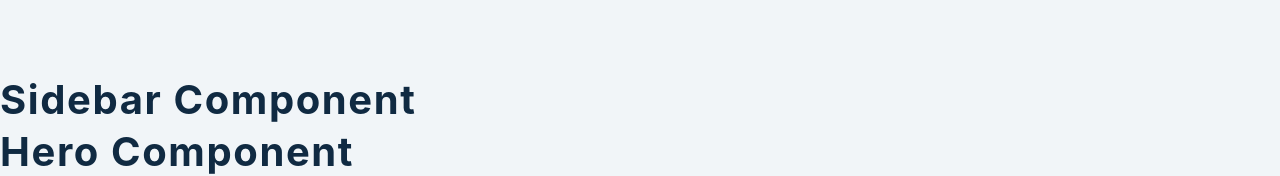
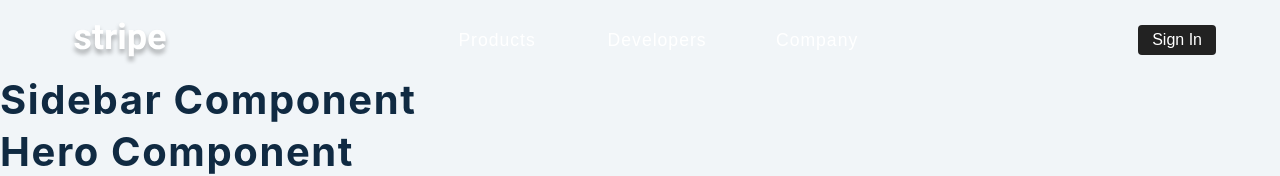
Before and after one commit to Ilie1985/stripe_submenu_reactjs, a React (Create React App) app: page / in a window 1280 px wide. Shown: the top 176 px of the page. Built offline with nearby package versions, Linux system fonts and the light colour scheme.

Commit message:
navbar com

```diff
--- a/src/Navbar.js
+++ b/src/Navbar.js
@@ -1,17 +1,38 @@
-import React from 'react'
-import logo from './images/logo.svg'
-import { FaBars } from 'react-icons/fa'
+import React from "react";
+import logo from "./images/logo.svg";
+import { FaBars } from "react-icons/fa";
 import { useGlobalContext } from "./context";
 
 const Navbar = () => {
-const {openSideBar,openSubMenu,closeSubmenu}=useGlobalContext()
+  const { openSideBar, openSubMenu, closeSubmenu } = useGlobalContext();
 
+  return (
+    <nav className="nav">
+      <div className="nav-center">
+        <div className="nav-header">
+          <img src={logo} alt=" stripe logo" className="nav-logo" />
+          <button className="btn toggle-btn" onClick={openSideBar}>
+            <FaBars />
+          </button>
+        </div>
+        <ul className="nav-links">
+          <li>
+            <button className="link-btn">products</button>
+          </li>
 
-  return <nav className='nav'>
+          <li>
+            <button className="link-btn">developers</button>
+          </li>
 
+          <li>
+            <button className="link-btn">company</button>
+          </li>
+        </ul>
 
+        <button className="btn signin-btn"> Sign In</button>
+      </div>
+    </nav>
+  );
+};
 
-  </nav>
-}
-
-export default Navbar
+export default Navbar;
```
